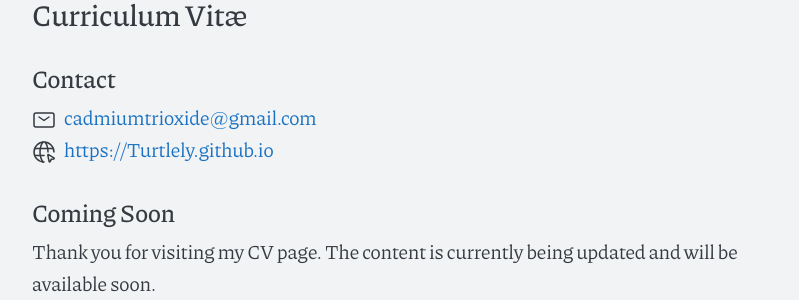
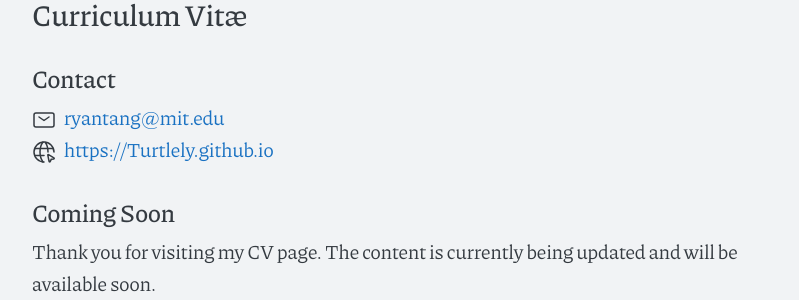
Before and after one commit to Turtlely/Turtlely.github.io, a Jekyll site: the page built from cv.md, in a window 1280 px wide. Shown: the part 146-446 px from the top of the page, without its empty margins (240-1039 px from the left). Built offline with Jekyll 4.4.1, drawn with Linux system fonts in a browser that asks for light colours; some web fonts are replaced.

Commit message:
Update _config.yml

```diff
--- a/_config.yml
+++ b/_config.yml
@@ -12,7 +12,7 @@ tagshort:
 # author settings
 author:
   name: Ryan Tang
-  email: cadmiumtrioxide@gmail.com
+  email: ryantang@mit.edu
 photo: assets/files/inabu.jpg
 
 # social media links
```
